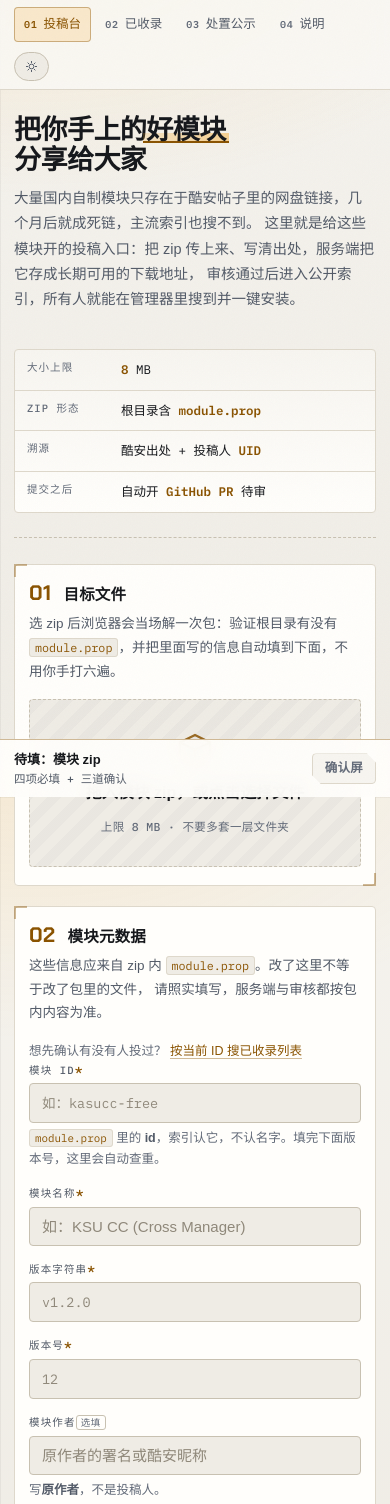
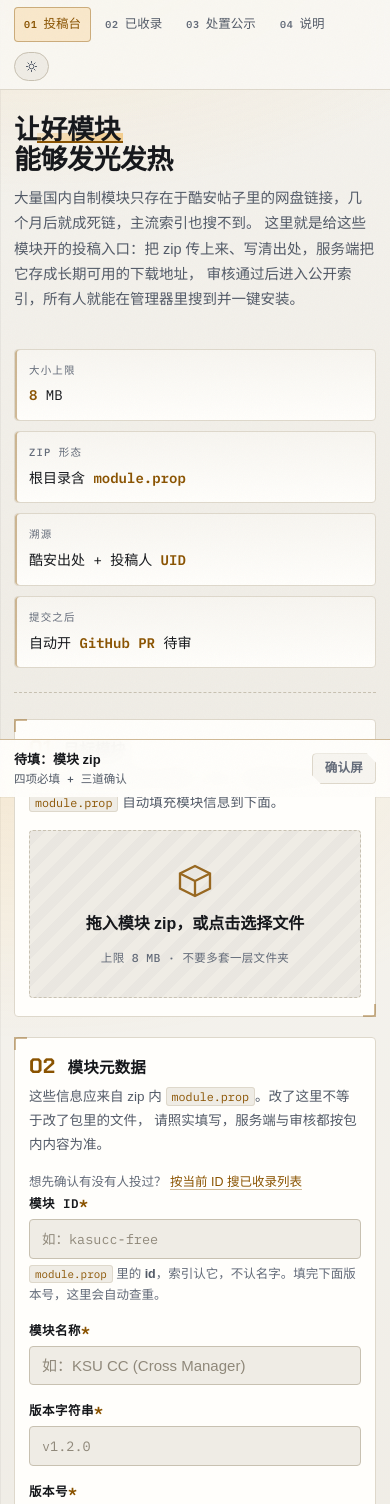
Before and after one commit to SukiSU-Community/modules-site, a website with bundled scripts: page public/index.html in a window 390 px wide. Shown: the part 47-1551 px from the top of the page. Built offline with nearby package versions, Linux system fonts and the light colour scheme; no server answers.

Commit message:
feat(ui): 标语换成「让好模块 能够发光发热」，硬性条件改 2×2 四格，表单标题加大
六条标注：标语、01 栏目改名「目标模块」、解包说明按实际行为重写、字段标题 10.5px→12.5px
（顺带把中文标题上那 0.11em 字距收到 0.04em，原来看着像拆字）、UID 标题点名「投稿人酷安 UID」、
四条硬性条件从右侧 250px 窄栏挪成全宽 2×2 网格，与下面每个栏目矩形同宽同左边距。

称呼统一成「投稿人」（about 页一直这么写，表单里却叫「投稿者」）：昵称那栏的 label、
闸门项与确认行跟着改，selftest 的钉也一起换，并新增两条 —— 全站不许再出现「投稿者」、
四格结构里必须还留着 app.js 要写的 #spec-max。窄屏（≤620px）四格退回一列。

```diff
--- a/public/index.html
+++ b/public/index.html
@@ -86,8 +86,8 @@
           <div class="hero__grid">
             <div>
               <h1 id="h-submit">
-                把你手上的<span class="hi">好模块</span><br />
-                分享给大家
+                让<span class="hi">好模块</span><br />
+                能够发光发热
               </h1>
               <p class="hero__lede" id="hero-lede">
                 大量国内自制模块只存在于酷安帖子里的网盘链接，几个月后就成死链，主流索引也搜不到。
@@ -95,38 +95,39 @@
                 审核通过后进入公开索引，所有人就能在管理器里搜到并一键安装。
               </p>
             </div>
+          </div>
+          <!-- 四条硬性条件排成 2×2，整块与下面的栏目矩形同宽 -->
           <div class="spec" aria-label="投稿硬性条件">
-              <div class="spec__row">
+            <div class="spec__cell">
               <span class="spec__k">大小上限</span>
               <span class="spec__v" id="spec-max"><b>8</b> MB</span>
             </div>
-              <div class="spec__row">
+            <div class="spec__cell">
               <span class="spec__k">zip 形态</span>
               <span class="spec__v">根目录含 <b>module.prop</b></span>
             </div>
-              <div class="spec__row">
+            <div class="spec__cell">
               <span class="spec__k">溯源</span>
               <span class="spec__v">酷安出处 + 投稿人 <b>UID</b></span>
             </div>
-              <div class="spec__row">
+            <div class="spec__cell">
               <span class="spec__k">提交之后</span>
               <span class="spec__v">自动开 <b>GitHub PR</b> 待审</span>
             </div>
           </div>
         </div>
-        </div>
 
         <form id="form" novalidate>
-          <!-- 01 目标文件 -->
+          <!-- 01 目标模块 -->
           <section class="panel rise" aria-labelledby="p1t">
             <div class="panel__hd">
               <span class="panel__no">01</span>
-              <h2 id="p1t">目标文件</h2>
+              <h2 id="p1t">目标模块</h2>
               <span class="panel__tag">module.zip</span>
             </div>
             <p class="panel__note">
-              选 zip 后浏览器会当场解一次包：验证根目录有没有
-              <code>module.prop</code>，并把里面写的信息自动填到下面，不用你手打六遍。
+              选好 zip 后浏览器会当场解一次包：根据根目录下的
+              <code>module.prop</code> 自动填充模块信息到下面。
             </p>
 
             <label class="drop" id="drop">
@@ -219,7 +220,7 @@
               <p class="field__err" data-err="source">请填写酷安站内链接</p>
             </div>
             <div class="field">
-              <div class="field__lab"><label for="f-uid">酷安 UID<span class="req">*</span></label></div>
+              <div class="field__lab"><label for="f-uid">投稿人酷安 UID<span class="req">*</span></label></div>
               <input class="mono" type="text" id="f-uid" data-k="coolapkUid" placeholder="2781460" inputmode="numeric" autocomplete="off" spellcheck="false" required />
               <p class="field__help">
                 酷安 App「我的」→ <b>点头像进个人主页</b> → 右上角<b>三点</b> →
@@ -232,7 +233,7 @@
                  Worker 那边 uploader 空着直接 400，不能让酷安抖动把真人挡在投稿之外。 -->
             <div class="field" id="nick-field" hidden>
               <div class="field__lab">
-                <label for="f-uploader">投稿者酷安昵称</label>
+                <label for="f-uploader">投稿人酷安昵称</label>
                 <span class="auto" id="uploader-tag">按 UID 自动取</span>
               </div>
               <input type="text" id="f-uploader" data-k="uploader" placeholder="这次没取到昵称，请自己填一个" autocomplete="nickname" />
--- a/public/scripts/app.js
+++ b/public/scripts/app.js
@@ -499,7 +499,7 @@ function gateItems() {
       text: "模块 ID / 名称 / 版本 / 版本号 齐全（版本号为整数）",
     },
     { ok: !missing.includes("source") && !badSource, text: "模块出处是酷安站内链接" },
-    { ok: !missing.includes("uploader"), text: "投稿者酷安昵称已取得" },
+    { ok: !missing.includes("uploader"), text: "投稿人酷安昵称已取得" },
     { ok: !missing.includes("coolapkUid") && !badUid, text: "酷安 UID 已填，且是 4-12 位纯数字" },
   ];
   if (IS_UID_VERIFY_ON) {
@@ -709,7 +709,7 @@ function openConfirm() {
     ["版本", `${fieldValue("version")} · versionCode ${fieldValue("versionCode")}`],
     ["作者", fieldValue("author") || "未填"],
     ["出处", fieldValue("source")],
-    ["投稿者酷安昵称", fieldValue("uploader")],
+    ["投稿人酷安昵称", fieldValue("uploader")],
     ["酷安 UID", uidLine()],
   ];
   for (const [k, v] of rows) {
--- a/public/styles/panel.css
+++ b/public/styles/panel.css
@@ -441,7 +441,7 @@ main {
 .hero__grid {
   display: grid;
   gap: 22px;
-  grid-template-columns: minmax(0, 1fr) 250px;
+  grid-template-columns: minmax(0, 1fr);
   align-items: start;
 }
 h1 {
@@ -486,33 +486,32 @@ h1 .hi::after {
   color: var(--amber);
 }
 
-/* 规格铭牌 */
+/* 规格铭牌：2×2 四格，整块与下面的 .panel 同宽（都在 main 的内容盒里） */
 .spec {
+  display: grid;
+  grid-template-columns: repeat(2, minmax(0, 1fr));
+  gap: 10px;
+  margin-top: 22px;
+}
+.spec__cell {
+  display: grid;
+  gap: 4px;
+  padding: 12px 14px;
   border: 1px solid var(--line);
   border-radius: var(--r);
   background: linear-gradient(180deg, var(--panel-2), var(--panel));
-  overflow: hidden;
-}
-.spec__row {
-  display: grid;
-  grid-template-columns: 84px minmax(0, 1fr);
-  gap: 10px;
-  padding: 9px 12px;
-  border-bottom: 1px solid var(--line);
-  font-size: 12.5px;
-}
-.spec__row:last-child {
-  border-bottom: 0;
+  box-shadow: inset 2px 0 0 var(--amber-line);
 }
 .spec__k {
   font: 500 10.5px/1.7 var(--mono);
-  letter-spacing: 0.1em;
+  letter-spacing: 0.11em;
   text-transform: uppercase;
   color: var(--ink-3);
 }
 .spec__v {
   color: var(--ink);
   font-family: var(--mono);
+  font-size: 14px;
   overflow-wrap: anywhere;
 }
 .spec__v b {
@@ -605,33 +604,33 @@ h2 {
   display: flex;
   align-items: center;
   gap: 7px;
-  margin-bottom: 5px;
-  font: 500 10.5px/1.6 var(--mono);
-  letter-spacing: 0.11em;
+  margin-bottom: 6px;
+  font: 600 12.5px/1.6 var(--mono);
+  letter-spacing: 0.04em;
   text-transform: uppercase;
-  color: var(--ink-2);
+  color: var(--ink);
 }
 .field__lab .req {
   color: var(--amber);
-  font-size: 13px;
+  font-size: 15px;
   line-height: 1;
 }
 .field__lab .opt {
   color: var(--ink-3);
   border: 1px solid var(--line-2);
   border-radius: 3px;
-  padding: 0 4px;
-  font-size: 9.5px;
-  letter-spacing: 0.06em;
+  padding: 1px 5px;
+  font-size: 11px;
+  letter-spacing: 0.04em;
 }
 /* 署名这一项是「按 UID 反查酷安」带出来的，不是必填项 —— 用 * 会教人去敲一个本来该由系统给的值。 */
 .field__lab .auto {
   color: var(--amber);
   border: 1px solid var(--amber-line);
   border-radius: 3px;
-  padding: 0 4px;
-  font-size: 9.5px;
-  letter-spacing: 0.06em;
+  padding: 1px 5px;
+  font-size: 11px;
+  letter-spacing: 0.04em;
 }
 .field.is-pre input[readonly] {
   cursor: default;
@@ -1730,12 +1729,10 @@ mark {
   }
 }
 
-@media (max-width: 900px) {
-  .hero__grid {
+/* 窄屏：四格退回一列，宽度仍然跟下面的栏目矩形对齐 */
+@media (max-width: 620px) {
+  .spec {
     grid-template-columns: 1fr;
-  }
-  .spec {
-    max-width: 420px;
   }
 }
 
```
Also changed, not shown: tools/selftest.mjs (+16 -3 lines), README.md. Lines whose indentation alone changed are shown as unchanged.
